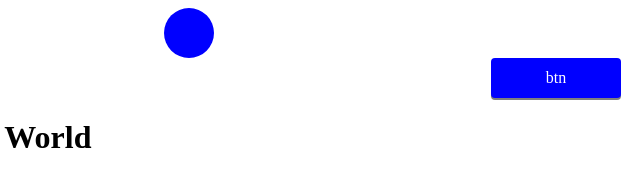
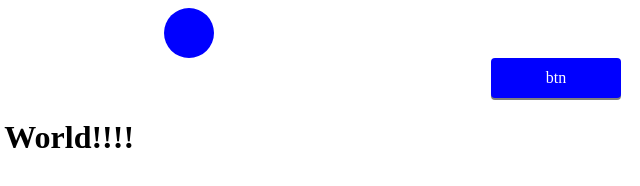
Before and after one commit to sane1998k/practices_19, a plain HTML site: page index.html in a window 1280 px wide. Shown: the full height of the page, 84-724 px from the left. Drawn offline with Linux system fonts and the light colour scheme.

Commit message:
hello git add .!

```diff
--- a/index.html
+++ b/index.html
@@ -16,7 +16,7 @@
 						<div class="button"><a href="#">btn</a></div>
 					</div>
 
-					<div class="hello"><h1>Hello World</h1></div>
+					<div class="hello"><h1>Hello World!!!!</h1></div>
 
 			</div>
 		</div>
```
